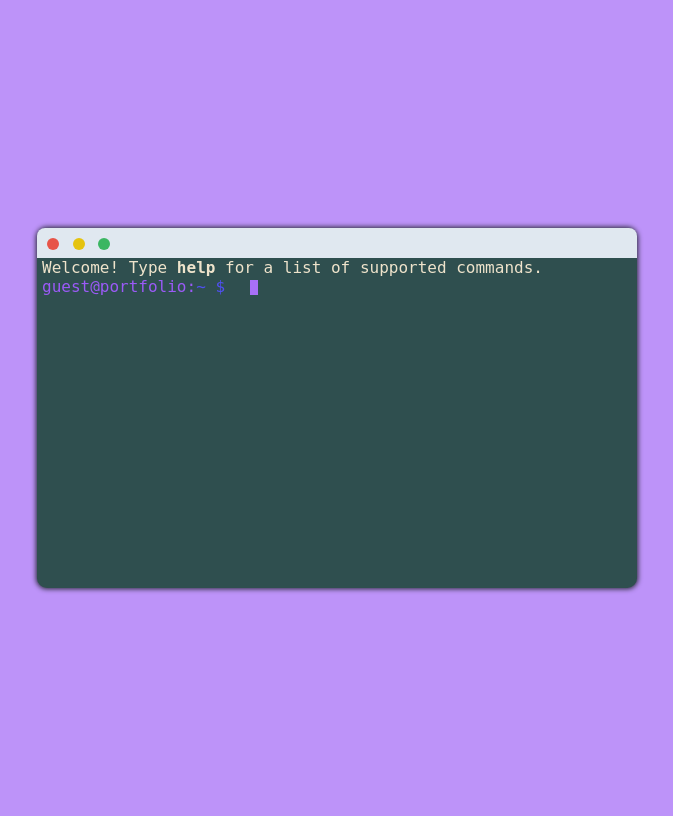
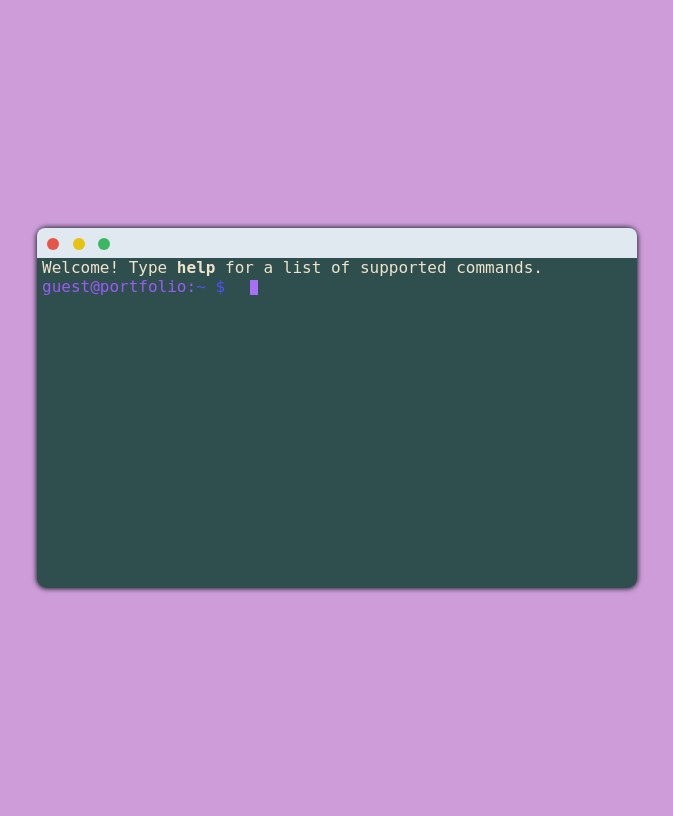
Before and after one commit to Nitradoo/portfolio, a PHP site: page / in a window 1280 px wide. Shown: the whole page, without its empty margins (303-976 px from the left). Run offline with PHP 8.4, Linux system fonts and the light colour scheme.

Commit message:
update styles.css

```diff
--- a/styles.css
+++ b/styles.css
@@ -1,5 +1,5 @@
 body {
-    background: rgb(189, 147, 249);
+    background: #CE9DD9;
     display: grid;
     place-items: center;
     min-height: 100vh;
```
